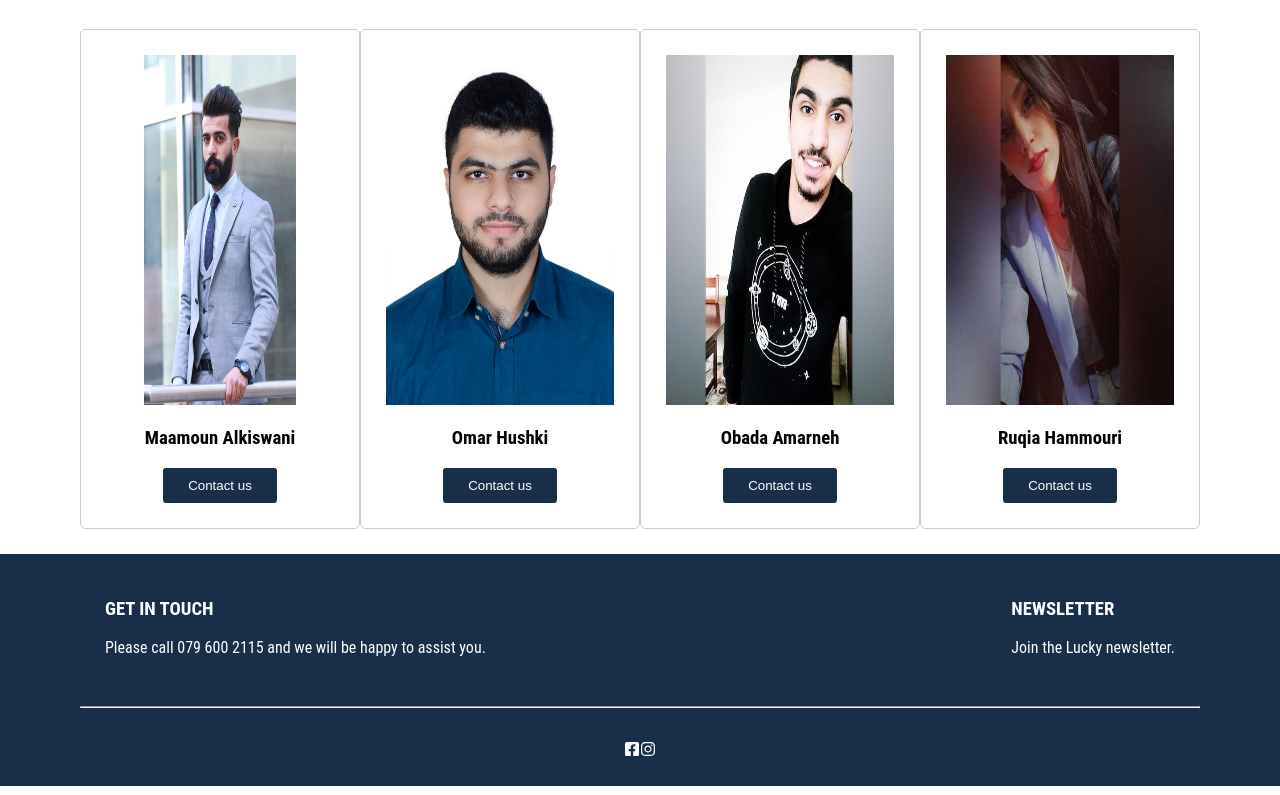
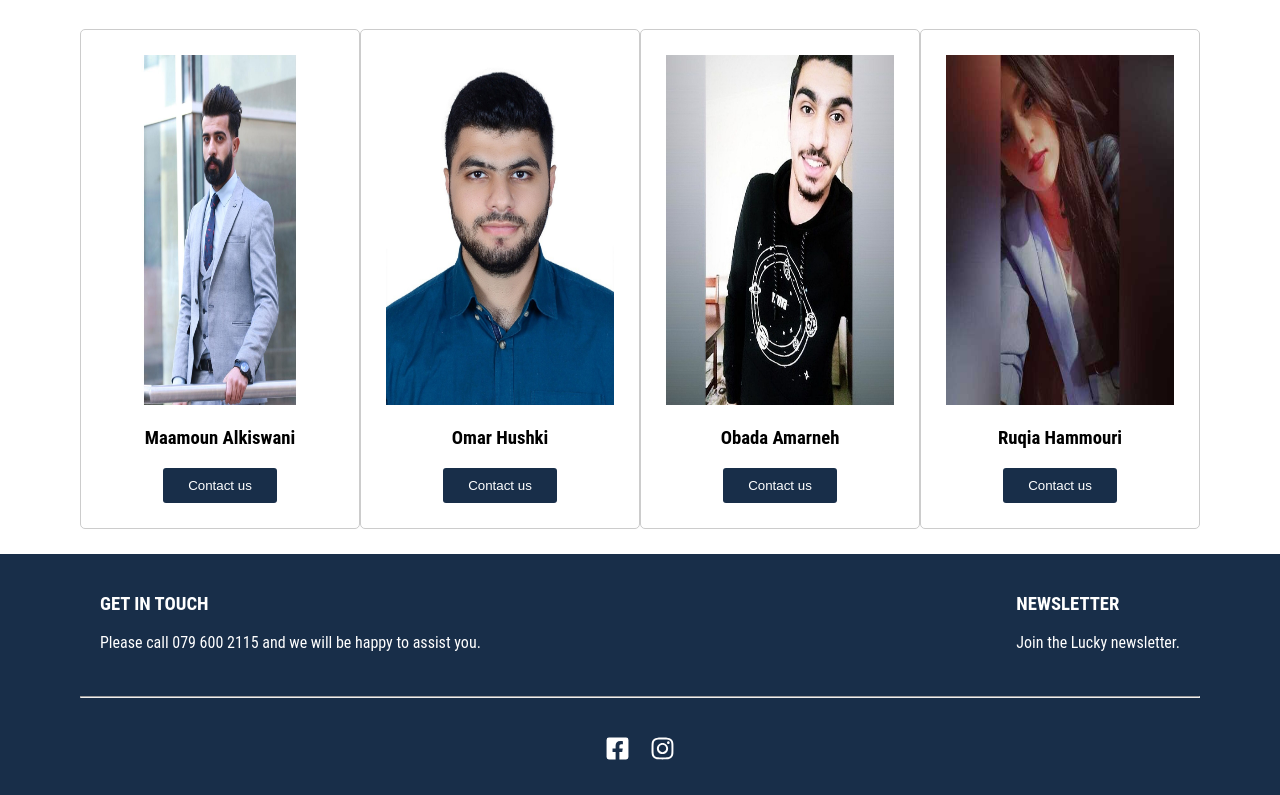
Before and after one commit to utrust1/meowShop, a React (Create React App) app in the folder frontend/: page /Home in a window 1280 px wide. Shown: the part 1553-2348 px from the top of the page. Built offline with nearby package versions, Linux system fonts and the light colour scheme; no server answers.

Commit message:
change footer style --

```diff
--- a/frontend/src/components/footer/Footer.js
+++ b/frontend/src/components/footer/Footer.js
@@ -24,8 +24,8 @@ return <div className="container main-Cont">
 
 
 		<div className='iconFooter'>
-			<FaFacebookSquare/>
-			<FaInstagram/>
+			<FaFacebookSquare className='Facebook'/>
+			<FaInstagram className='Instagram'/>
 		</div>
 	</footer>
 
--- a/frontend/src/components/footer/footer.css
+++ b/frontend/src/components/footer/footer.css
@@ -6,7 +6,7 @@ footer {
 }
 
 .footerMain {
-    padding: 25px;
+    padding: 20px;
     display: flex;
     justify-content: space-between;
 }
@@ -14,5 +14,17 @@ footer {
 .iconFooter {
     text-align: center;
     cursor: pointer;
-    padding: 25px;
+    padding: 20px;
 }
+
+.Facebook,
+.Instagram {
+    margin: 10px;
+    font-size: 25px;
+}
+
+@media only screen and (max-width: 992px) {
+    .footerMain {
+        flex-direction: column-reverse;
+    }
+}
```
